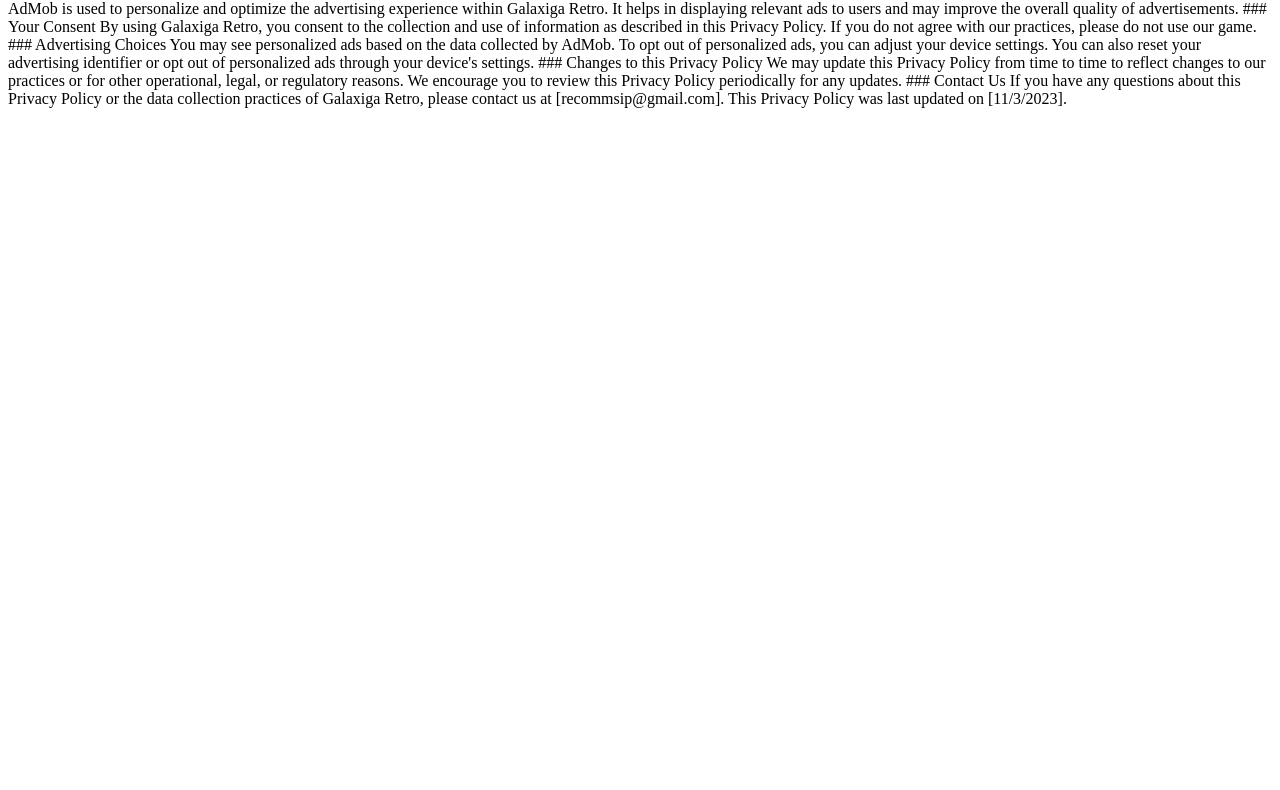
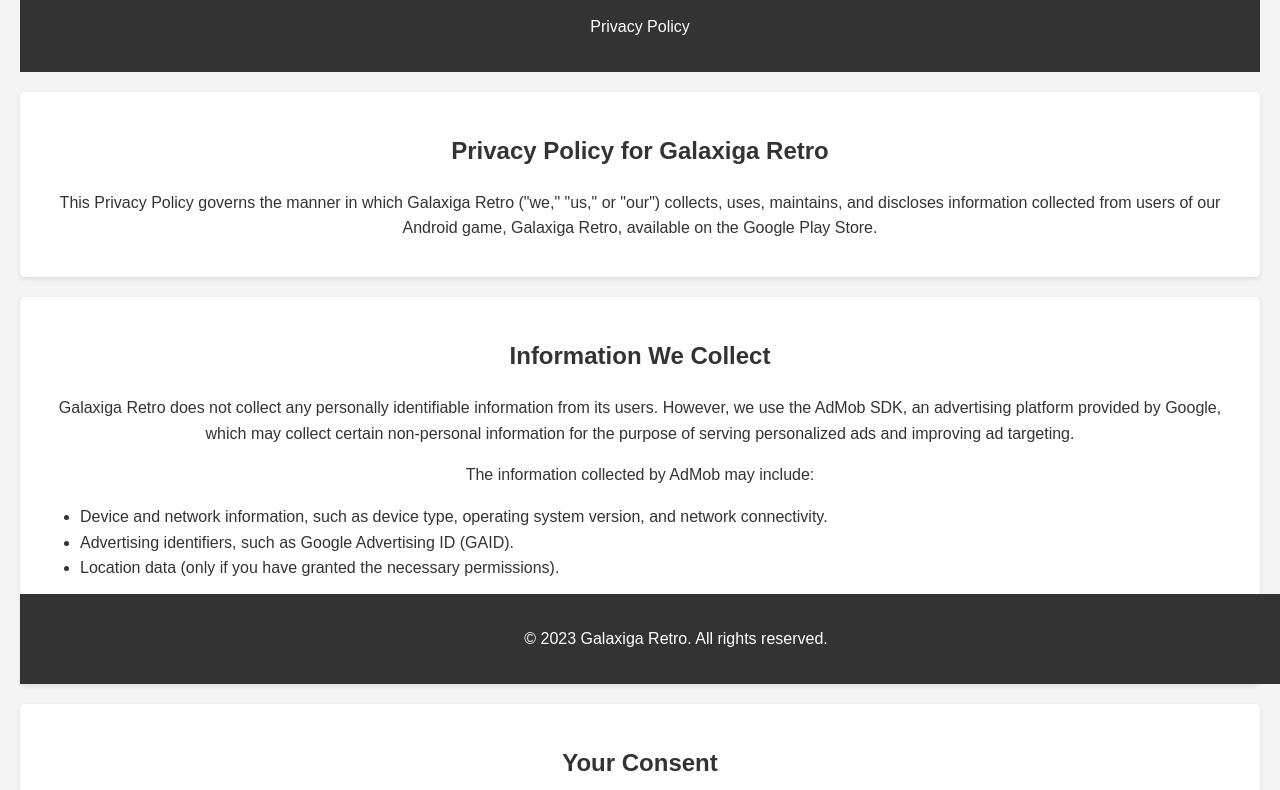
Before and after one commit to jnregames/game, a plain HTML site: page privacy-policy.html in a window 1280 px wide. Shown: the part 116-906 px from the top of the page. Before the commit the page ends 800 px from the top, so only its background shows below. Drawn offline with Linux system fonts and the light colour scheme.

Commit message:
Update privacy-policy.html

```diff
--- a/privacy-policy.html
+++ b/privacy-policy.html
@@ -4,49 +4,98 @@
     <meta charset="UTF-8">
     <meta name="viewport" content="width=device-width, initial-scale=1.0">
     <title>Galaxiga Retro - Privacy Policy</title>
+    <style>
+        body {
+            font-family: Arial, sans-serif;
+            margin: 0;
+            padding: 0;
+            background-color: #f4f4f4;
+            color: #333;
+            line-height: 1.6;
+            padding: 20px;
+        }
+
+        header {
+            background-color: #333;
+            color: #fff;
+            text-align: center;
+            padding: 1em;
+            margin-bottom: 20px;
+        }
+
+        h1, h2, p {
+            text-align: center;
+        }
+
+        section {
+            background-color: #fff;
+            padding: 20px;
+            border-radius: 5px;
+            box-shadow: 0 2px 5px rgba(0,0,0,0.1);
+            margin-bottom: 20px;
+        }
+
+        footer {
+            background-color: #333;
+            color: #fff;
+            text-align: center;
+            padding: 1em;
+            position: fixed;
+            bottom: 0;
+            width: 100%;
+        }
+    </style>
 </head>
 <body>
-Galaxiga Retro:
-Privacy Policy
 
-**Privacy Policy for Galaxiga Retro**
+    <header>
+        <h1>Galaxiga Retro</h1>
+        <p>Privacy Policy</p>
+    </header>
 
-This Privacy Policy governs the manner in which Galaxiga Retro ("we," "us," or "our") collects, uses, maintains, and discloses information collected from users of our Android game, Galaxiga Retro, available on the Google Play Store.
+    <section>
+        <h2>Privacy Policy for Galaxiga Retro</h2>
+        <p>This Privacy Policy governs the manner in which Galaxiga Retro ("we," "us," or "our") collects, uses, maintains, and discloses information collected from users of our Android game, Galaxiga Retro, available on the Google Play Store.</p>
+    </section>
 
-### Information We Collect
+    <section>
+        <h2>Information We Collect</h2>
+        <p>Galaxiga Retro does not collect any personally identifiable information from its users. However, we use the AdMob SDK, an advertising platform provided by Google, which may collect certain non-personal information for the purpose of serving personalized ads and improving ad targeting.</p>
+        <p>The information collected by AdMob may include:</p>
+        <ul>
+            <li>Device and network information, such as device type, operating system version, and network connectivity.</li>
+            <li>Advertising identifiers, such as Google Advertising ID (GAID).</li>
+            <li>Location data (only if you have granted the necessary permissions).</li>
+        </ul>
+        <p>Please note that we do not have control over the data collected by AdMob. You can review Google's Privacy Policy for more information on how AdMob handles user data.</p>
+    </section>
 
-Galaxiga Retro does not collect any personally identifiable information from its users. However, we use the AdMob SDK, an advertising platform provided by Google, which may collect certain non-personal information for the purpose of serving personalized ads and improving ad targeting.
+    <!-- Other sections follow the same format -->
 
-The information collected by AdMob may include:
+    <section>
+        <h2>Your Consent</h2>
+        <p>By using Galaxiga Retro, you consent to the collection and use of information as described in this Privacy Policy. If you do not agree with our practices, please do not use our game.</p>
+    </section>
 
-- Device and network information, such as device type, operating system version, and network connectivity.
+    <section>
+        <h2>Advertising Choices</h2>
+        <p>You may see personalized ads based on the data collected by AdMob. To opt out of personalized ads, you can adjust your device settings. You can also reset your advertising identifier or opt out of personalized ads through your device's settings.</p>
+    </section>
 
-- Advertising identifiers, such as Google Advertising ID (GAID).
+    <section>
+        <h2>Changes to this Privacy Policy</h2>
+        <p>We may update this Privacy Policy from time to time to reflect changes to our practices or for other operational, legal, or regulatory reasons. We encourage you to review this Privacy Policy periodically for any updates.</p>
+    </section>
 
-- Location data (only if you have granted the necessary permissions).
+    <section>
+        <h2>Contact Us</h2>
+        <p>If you have any questions about this Privacy Policy or the data collection practices of Galaxiga Retro, please contact us at <a href="mailto:recommsip@gmail.com">recommsip@gmail.com</a>.</p>
+        <p>This Privacy Policy was last updated on <strong>11/3/2023</strong>.</p>
+    </section>
 
-Please note that we do not have control over the data collected by AdMob. You can review Google's Privacy Policy for more information on how AdMob handles user data.
+    <footer>
+        <p>&copy; 2023 Galaxiga Retro. All rights reserved.</p>
+    </footer>
 
-### How We Use Information
-
-The information collected by AdMob is used to personalize and optimize the advertising experience within Galaxiga Retro. It helps in displaying relevant ads to users and may improve the overall quality of advertisements.
-
-### Your Consent
-
-By using Galaxiga Retro, you consent to the collection and use of information as described in this Privacy Policy. If you do not agree with our practices, please do not use our game.
-
-### Advertising Choices
-
-You may see personalized ads based on the data collected by AdMob. To opt out of personalized ads, you can adjust your device settings. You can also reset your advertising identifier or opt out of personalized ads through your device's settings.
-
-### Changes to this Privacy Policy
-
-We may update this Privacy Policy from time to time to reflect changes to our practices or for other operational, legal, or regulatory reasons. We encourage you to review this Privacy Policy periodically for any updates.
-
-### Contact Us
-
-If you have any questions about this Privacy Policy or the data collection practices of Galaxiga Retro, please contact us at [recommsip@gmail.com].
-
-This Privacy Policy was last updated on [11/3/2023].
 </body>
 </html>
```
